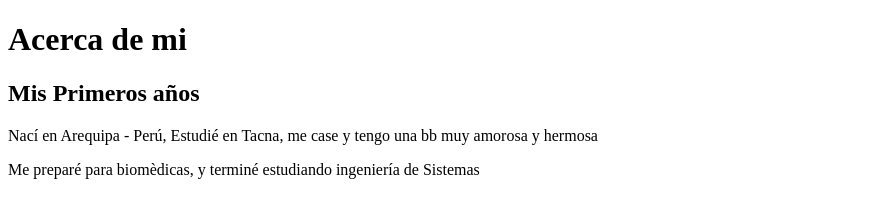
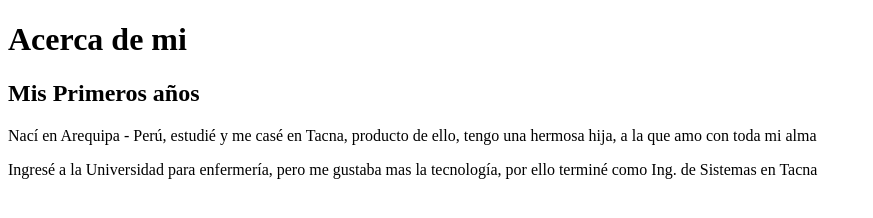
Before and after one commit to ChristianDP76/03-practica-git, a plain HTML site: page Index.html in a window 1280 px wide. Shown: the whole page, without its empty margins (0-873 px from the left). Drawn offline with Linux system fonts and the light colour scheme.

Commit message:
Fix, Corrección en Html

```diff
--- a/Index.html
+++ b/Index.html
@@ -13,10 +13,9 @@
     <main>
         <h2>Mis Primeros años</h2>
         <article>
-           <!--Descripción inicial - corta-->
-           <p>Nací en Arequipa - Perú, Estudié en Tacna, me case y tengo una bb muy amorosa y hermosa</p>
-           <p>Me preparé para biomèdicas, y terminé estudiando ingeniería de Sistemas</p>
-           <!--Descripción inicial-->
+            <p>Nací en Arequipa - Perú, estudié y me casé en Tacna, producto de ello, tengo una hermosa hija, a la que amo con toda mi alma</p>
+            <p>Ingresé a la Universidad para enfermería, pero me gustaba mas la tecnología, por ello terminé como Ing. de Sistemas en Tacna</p>
+            <!-- Ingresando algun comentario-->
         </article>
     </main>
 </body>
```
